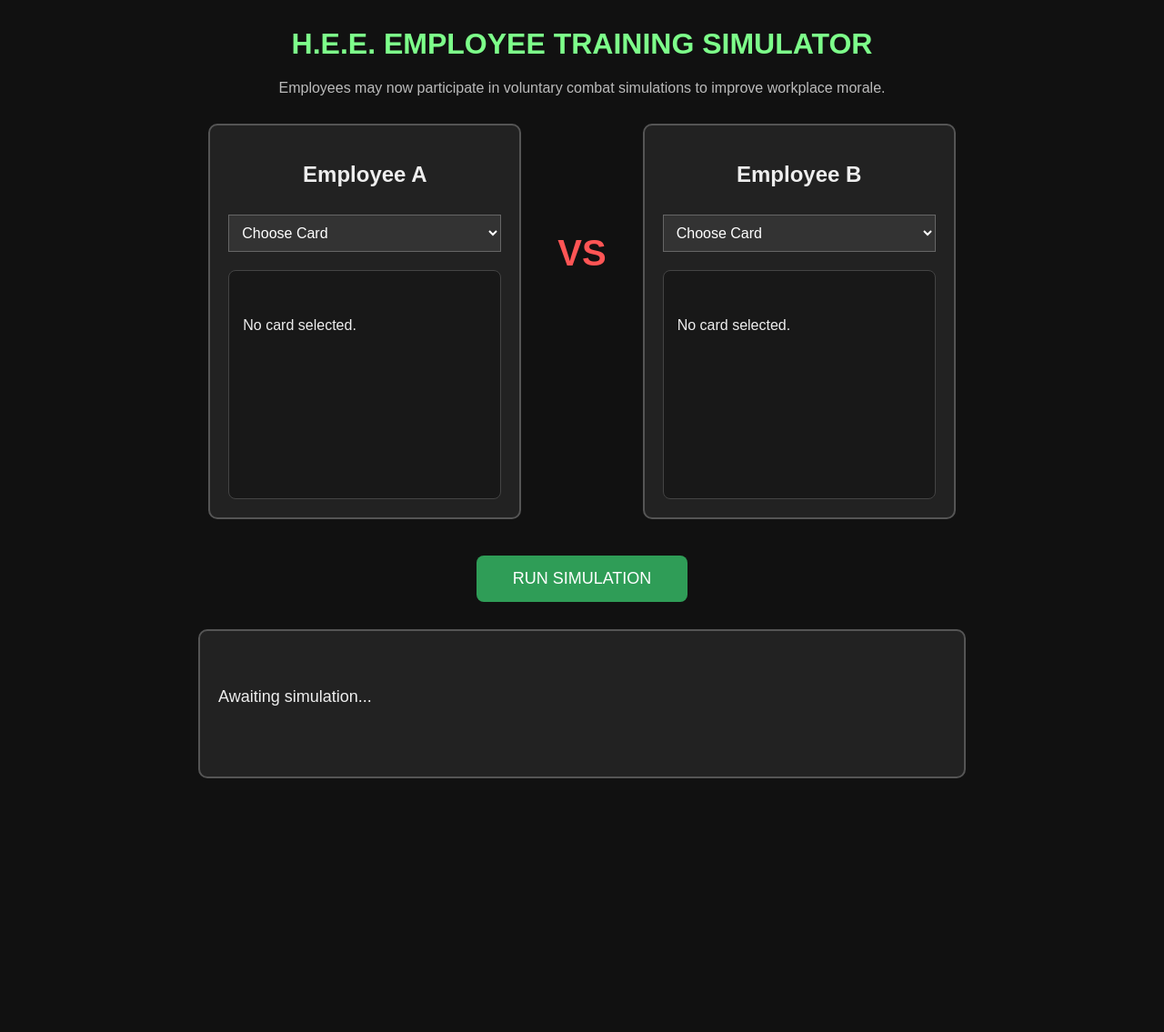
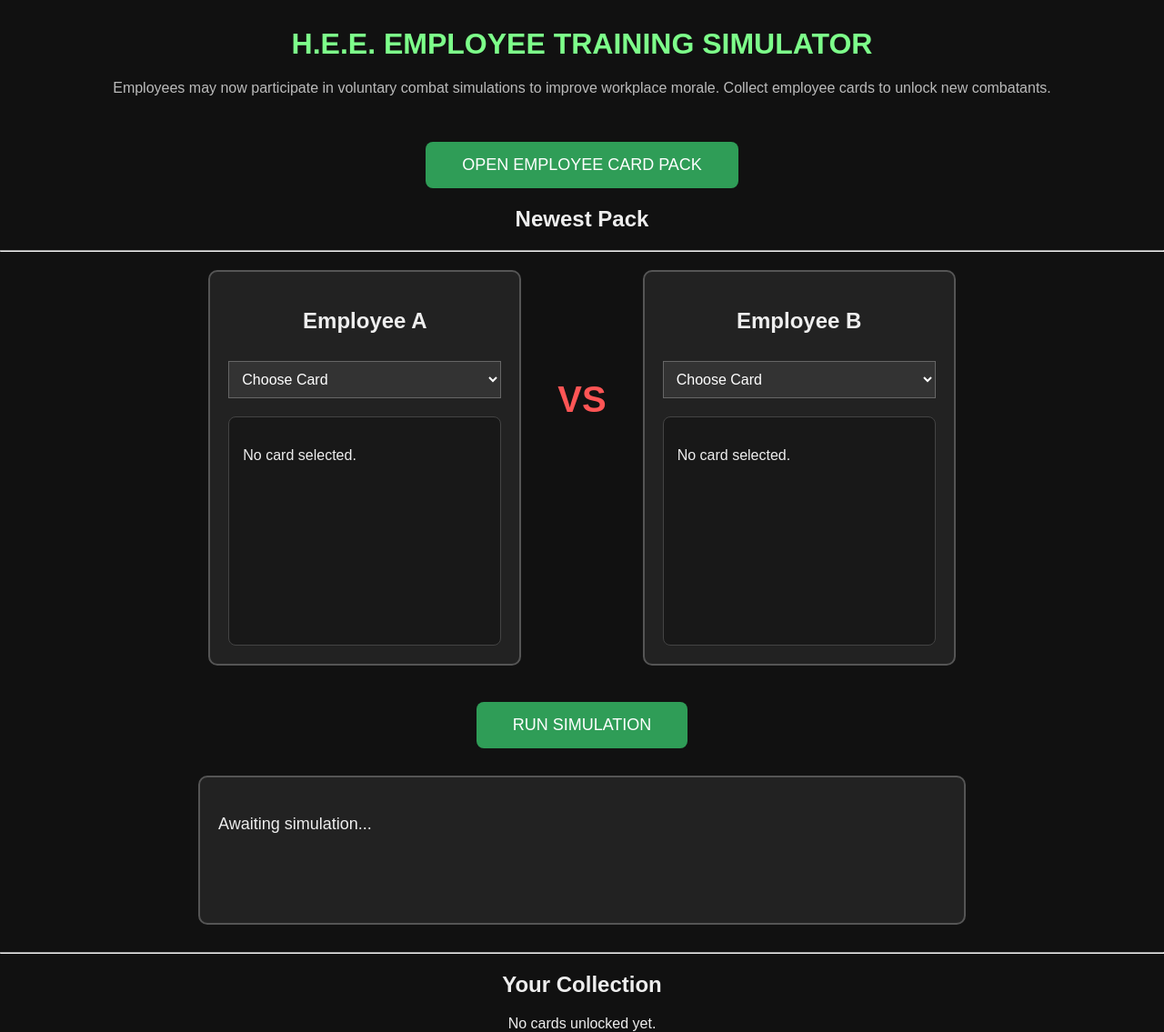
Before and after one commit to smile333333333333333/cardz, a plain HTML site: page index.html in a window 1280 px wide. Shown: the whole page at 91% size. Before the commit the page ends 886 px from the top, so only its background shows below. Drawn offline with Linux system fonts and the light colour scheme.

Commit message:
Update index.html

```diff
--- a/index.html
+++ b/index.html
@@ -1,12 +1,14 @@
 <!DOCTYPE html>
 <html lang="en">
 <head>
+
 <meta charset="UTF-8">
 <meta name="viewport" content="width=device-width, initial-scale=1.0">
 
 <title>H.E.E. Employee Training Simulator</title>
 
 <link rel="stylesheet" href="battle.css">
+
 </head>
 
 <body>
@@ -14,9 +16,32 @@
 <h1>H.E.E. EMPLOYEE TRAINING SIMULATOR</h1>
 
 <p>
-Employees may now participate in voluntary combat simulations to
-improve workplace morale.
+Employees may now participate in voluntary combat simulations
+to improve workplace morale.
+Collect employee cards to unlock new combatants.
 </p>
+
+<!-- ========================= -->
+<!-- CARD PACK SECTION -->
+<!-- ========================= -->
+
+<div id="packSection">
+
+    <button id="openPack">
+        OPEN EMPLOYEE CARD PACK
+    </button>
+
+    <h2>Newest Pack</h2>
+
+    <div id="packCards"></div>
+
+</div>
+
+<hr>
+
+<!-- ========================= -->
+<!-- BATTLE -->
+<!-- ========================= -->
 
 <div id="battleArea">
 
@@ -25,23 +50,17 @@ improve workplace morale.
 <h2>Employee A</h2>
 
 <select id="fighter1">
-
 <option value="">Choose Card</option>
-
 </select>
 
 <div id="stats1" class="stats">
-
 No card selected.
-
 </div>
 
 </div>
 
 <div id="vs">
-
 VS
-
 </div>
 
 <div class="fighter">
@@ -49,15 +68,11 @@ VS
 <h2>Employee B</h2>
 
 <select id="fighter2">
-
 <option value="">Choose Card</option>
-
 </select>
 
 <div id="stats2" class="stats">
-
 No card selected.
-
 </div>
 
 </div>
@@ -65,19 +80,30 @@ No card selected.
 </div>
 
 <button id="fightButton">
-
 RUN SIMULATION
-
 </button>
 
 <div id="result">
+Awaiting simulation...
+</div>
 
-Awaiting simulation...
+<hr>
+
+<!-- ========================= -->
+<!-- COLLECTION -->
+<!-- ========================= -->
+
+<h2>Your Collection</h2>
+
+<div id="collection">
+
+No cards unlocked yet.
 
 </div>
 
 <script src="cards.js"></script>
 <script src="battle.js"></script>
+<script src="collection.js"></script>
 
 </body>
 </html>
```
